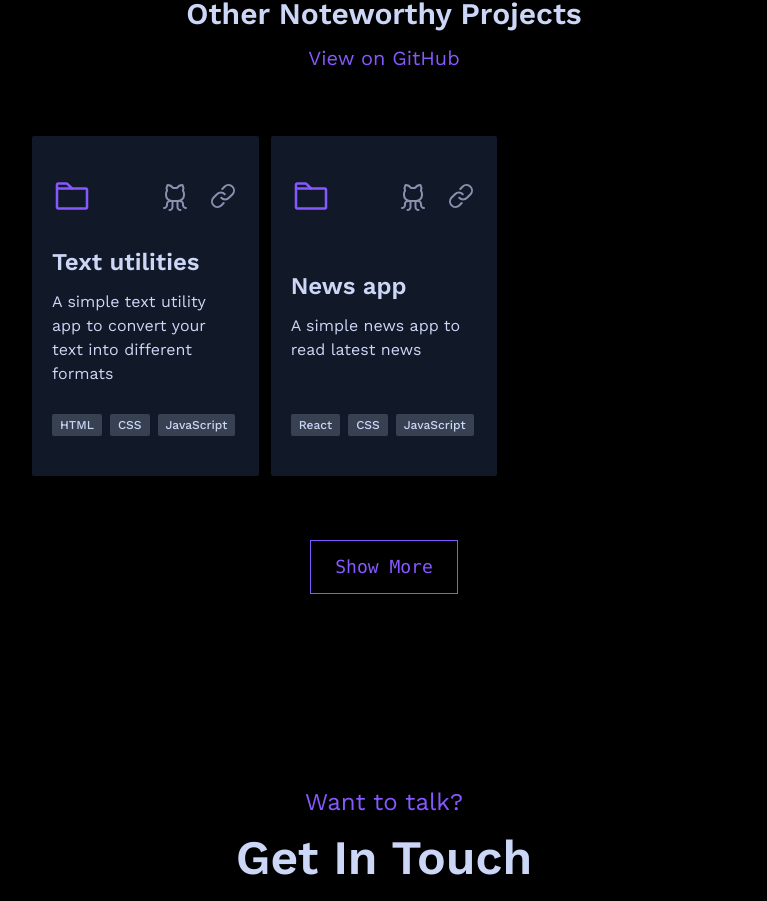
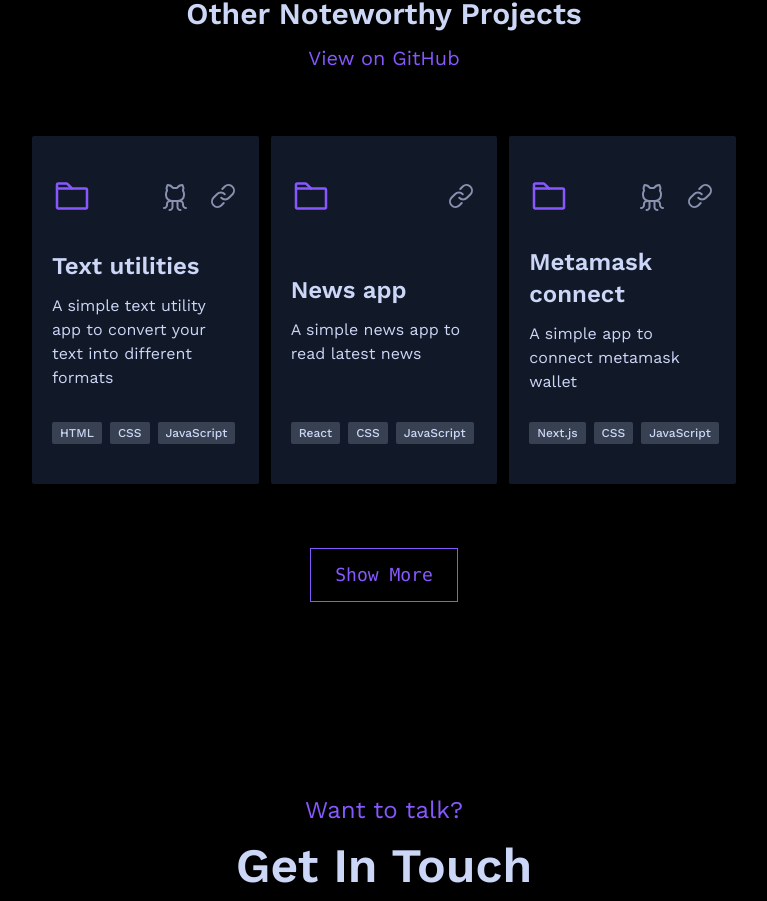
Before and after one commit to sandepten/sandeep-portfolio, a Next.js app: page / in a window 1280 px wide. Shown: the part 3416-4317 px from the top of the page, without its empty margins (256-1023 px from the left). Built offline with nearby package versions, Linux system fonts and the light colour scheme.

Commit message:
add: project data

```diff
--- a/components/OtherProjects.jsx
+++ b/components/OtherProjects.jsx
@@ -16,7 +16,7 @@ export default function OtherProjects() {
         {projectData.map((project) => {
           return (
             <div key={project.name}>
-              <a href={project.link}>
+              <a href={project?.link}>
                 <div className="mb-3 rounded-sm bg-gray-900 py-10 px-5 sm:flex sm:h-full sm:flex-col sm:justify-between">
                   <div className="flex items-center justify-between pb-6">
                     <Folder size={40} color={theme} />
--- a/utilities/mainProjectData.js
+++ b/utilities/mainProjectData.js
@@ -6,14 +6,14 @@ module.exports = [
     image: "sanflix.png",
     link: "https://sanflix.vercel.app/",
     stack: ["React", "Redux", "Firebase"],
-    githubLink: "https://www.google.com",
+    githubLink: "https://github.com/sandepten/sanflix-netflix-clone",
   },
   {
     name: "Biowear - Ecommerce Website",
     description:
       "A ecommerce website built with Next.js and TailwindCSS. It includes a shopping cart, payment gateway and authentication using firebase.",
     stack: ["Next.js", "TailwindCSS", "Firebase", "Stripe"],
-    link: "https://www.google.com",
-    githubLink: "https://www.google.com",
+    link: "http://biowear.vercel.app/",
+    githubLink: "https://github.com/sandepten/biowear",
   },
 ];
--- a/utilities/otherProjectsData.js
+++ b/utilities/otherProjectsData.js
@@ -4,14 +4,21 @@ module.exports = [
     description:
       "A simple text utility app to convert your text into different formats",
     stack: ["HTML", "CSS", "JavaScript"],
-    link: "https://www.google.com",
-    githubLink: "https://www.google.com",
+    link: "",
+    githubLink: "https://github.com/sandepten/text-fixes",
   },
   {
     name: "News app",
     description: "A simple news app to read latest news",
     stack: ["React", "CSS", "JavaScript"],
-    link: "https://www.google.com",
-    githubLink: "https://www.google.com",
+    link: "",
+    githubLink: "",
+  },
+  {
+    name: "Metamask connect",
+    description: "A simple app to connect metamask wallet",
+    stack: ["Next.js", "CSS", "JavaScript"],
+    link: "",
+    githubLink: "https://github.com/sandepten/metamask-connect",
   },
 ];
```
